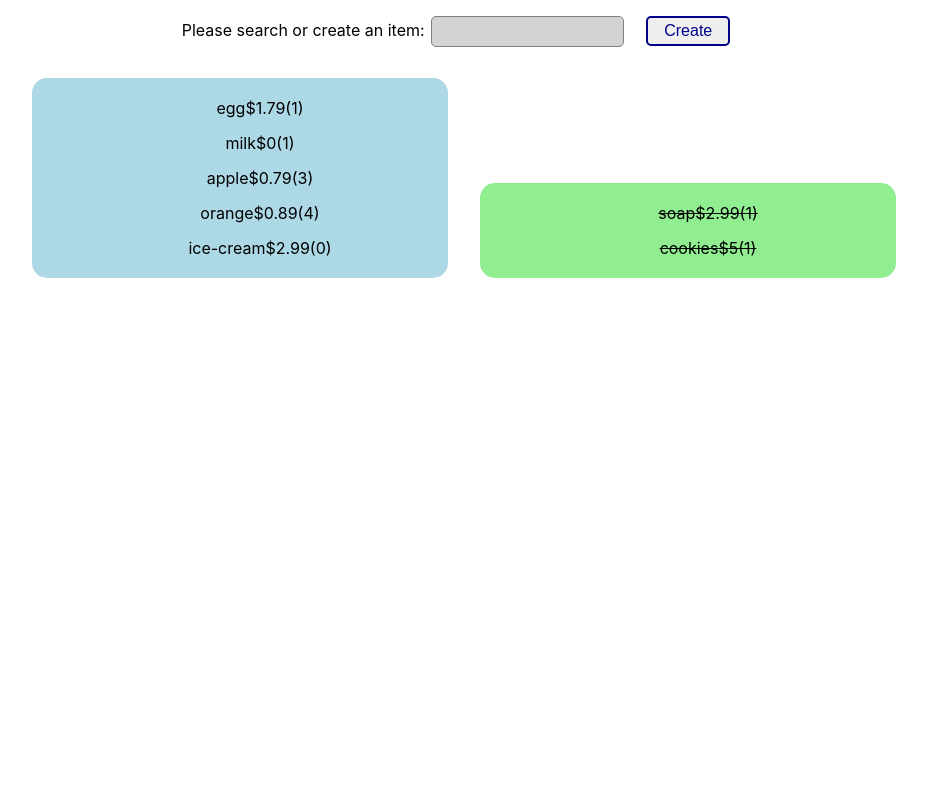
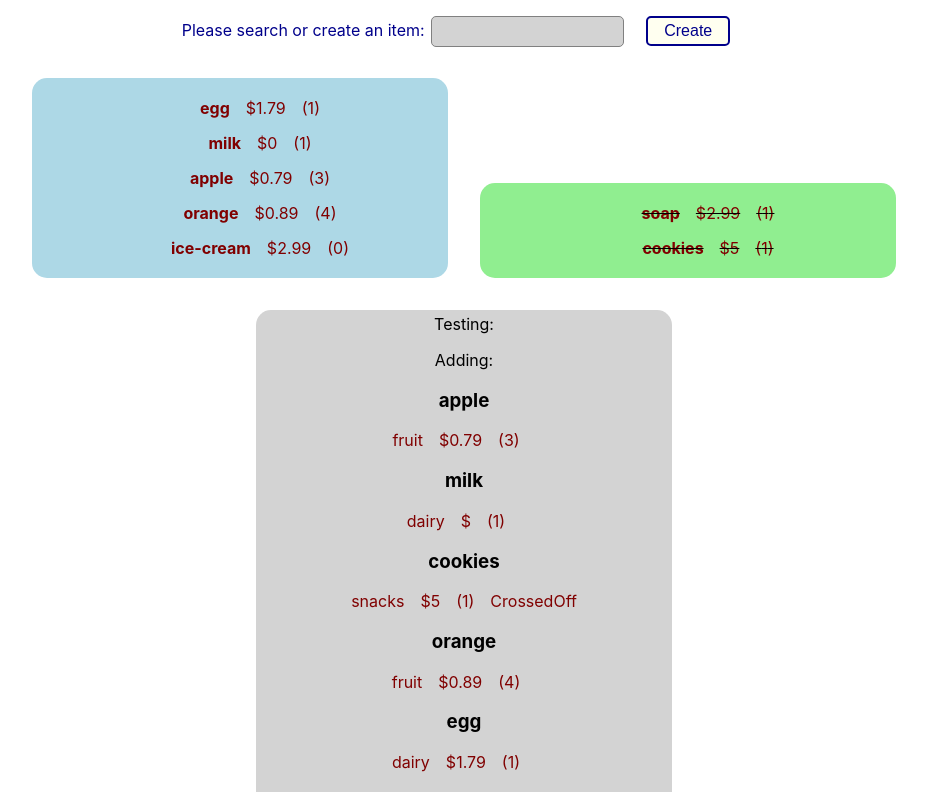
Before and after one commit to geeeedev/opstx-shopping-list-app, a React (Create React App) app: page / in a window 1280 px wide. Shown: the top 792 px of the page, without its empty margins (176-1103 px from the left). Built offline with nearby package versions, Linux system fonts and the light colour scheme.

Commit message:
cleaned up styling added test section at very bottom

```diff
--- a/src/components/ShoppingList.js
+++ b/src/components/ShoppingList.js
@@ -3,7 +3,9 @@ import styled from "styled-components";
 
 // could possibly break these out into their own components
 // and import them to be used
-const Label = styled.label``;
+const Label = styled.label`
+    color: darkblue;
+`;
 
 const Input = styled.input`
   padding: 0.5em;
@@ -14,7 +16,7 @@ const Input = styled.input`
 `;
 
 const Button = styled.button`
-  //background: ivory;
+  background: ivory;
   color: darkblue;
   font-size: 1em;
   margin: 1em;
@@ -54,6 +56,15 @@ const PendingLi = styled.li`
 
 const CrossedOffLi = styled(PendingLi)`
   text-decoration: line-through;
+`;
+
+const EachItem = styled.span`
+padding: 8px;
+  color: maroon;
+`;
+
+const EachItemName = styled(EachItem)`
+  font-weight: bold;
 `;
 
 const ShoppingList = () => {
@@ -152,10 +163,7 @@ const ShoppingList = () => {
     e.preventDefault();
     item.isCrossedOff = !item.isCrossedOff;
 
-    setDisplayList((prevList) => {
-      return [...prevList];
-    });
-
+    setDisplayList([...displayList]);
   };
 
   return (
@@ -197,9 +205,9 @@ const ShoppingList = () => {
               return (
                 <>
                   <PendingLi key={idx} onClick={(e) => handleCrossOff(e, item)}>
-                    <span>{item.itemName}</span>
-                    <span>${item.price ? item.price : "0"}</span>
-                    <span>({item.quantity ? item.quantity : "0"})</span>
+                    <EachItemName>{item.itemName}</EachItemName>
+                    <EachItem>${item.price ? item.price : "0"}</EachItem>
+                    <EachItem>({item.quantity ? item.quantity : "0"})</EachItem>
                   </PendingLi>
                 </>
               );
@@ -225,16 +233,35 @@ const ShoppingList = () => {
             .map((item, idx) => {
               return (
                 <>
-                  <CrossedOffLi key={idx} onClick={(e) => handleCrossOff(e, item)}>
-                    <span>{item.itemName}</span>
-                    <span>${item.price ? item.price : "0"}</span>
-                    <span>({item.quantity ? item.quantity : "0"})</span>
+                  <CrossedOffLi
+                    key={idx}
+                    onClick={(e) => handleCrossOff(e, item)}
+                  >
+                    <EachItemName>{item.itemName}</EachItemName>
+                    <EachItem>${item.price ? item.price : "0"}</EachItem>
+                    <EachItem>({item.quantity ? item.quantity : "0"})</EachItem>
                   </CrossedOffLi>
                 </>
               );
             })}
         </ul>
       </DisplayCrossedOff>
+
+      <DisplayContainer>
+        Testing:
+        <p>Adding: {itemName}</p>
+        {allItemsList.map((item, idx) => {
+          return (
+            <>
+              <h3 key={idx}>{item.itemName} </h3>
+              <EachItem>{item.category}</EachItem>
+              <EachItem>${item.price}</EachItem>
+              <EachItem>({item.quantity})</EachItem>
+              <EachItem>{item.isCrossedOff ? "CrossedOff" : ""}</EachItem>
+            </>
+          );
+        })}
+      </DisplayContainer>
     </>
   );
 };
```
